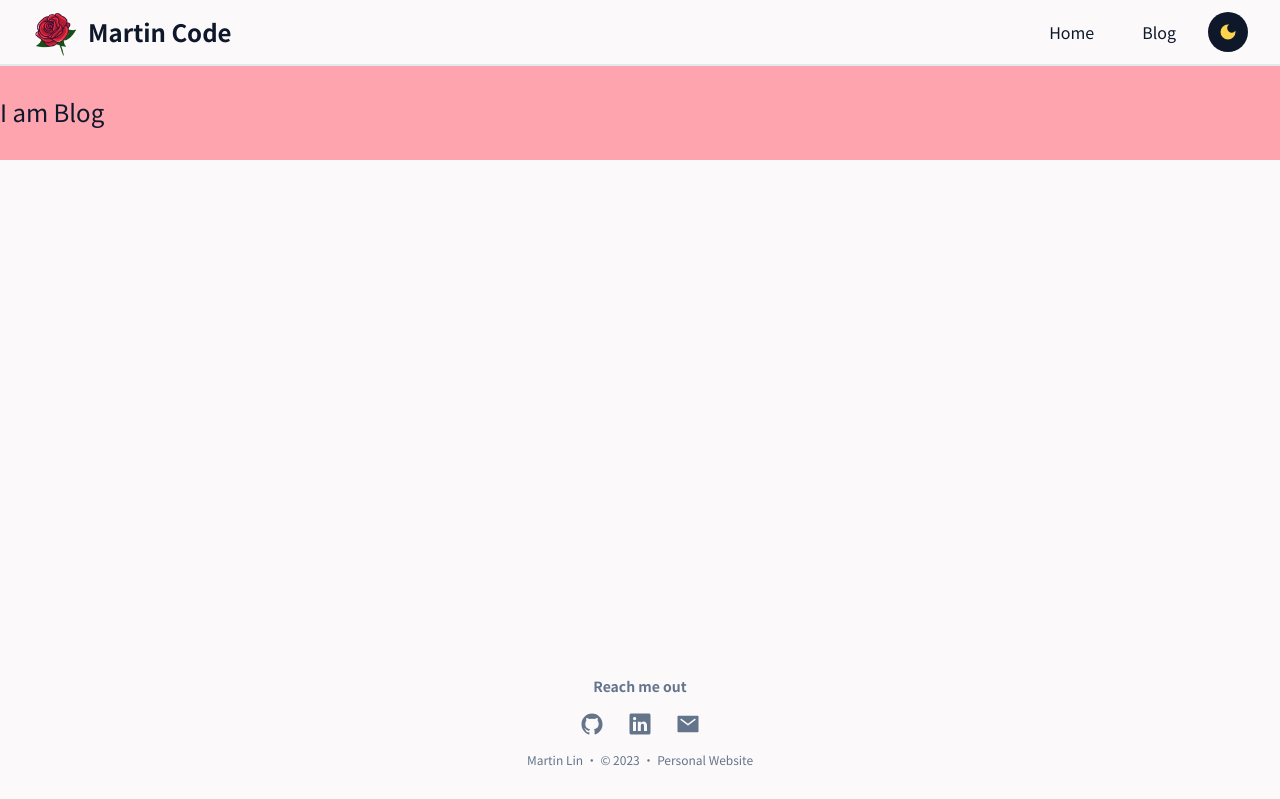
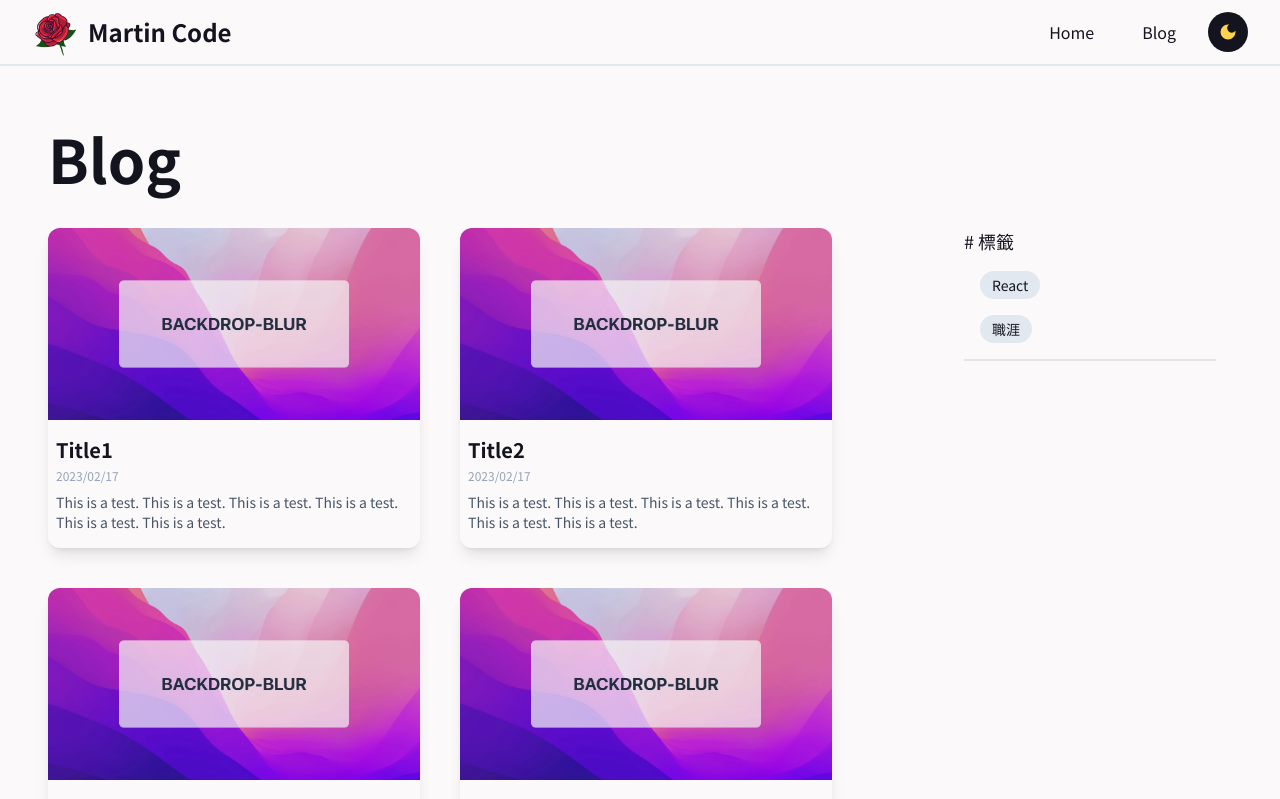
Before and after one commit to ChengYiLin/MTCode, a Next.js app: page /Blog in a window 1280 px wide. Shown: the top 799 px of the page. Built offline with nearby package versions, Linux system fonts and the light colour scheme.

Commit message:
feat: Build up the Basic Blog Page UI

```diff
--- a/src/app/Blog/page.tsx
+++ b/src/app/Blog/page.tsx
@@ -1,9 +1,23 @@
+import BlogFilter from '@/components/BlogFilter';
+import BlogListItem from '@/components/BlogListItem';
+
 export default function Blog() {
   return (
     <>
-      <div className="bg-rose-300">
-        <div className="container mx-auto ">
-          <div className="py-8 text-2xl">I am Blog</div>
+      <div className="mx-auto box-border max-w-screen-xl px-8 sm:px-12">
+        <h1 className="pt-8 pb-5 text-3xl font-bold leading-normal sm:pt-16 sm:pb-10 sm:text-6xl">
+          Blog
+        </h1>
+        <div className="grid grid-cols-1 gap-4 sm:grid-cols-12">
+          <div className="grid grid-cols-1 gap-10 sm:col-span-8 sm:col-start-1 lg:grid-cols-2">
+            <BlogListItem title="Title1" />
+            <BlogListItem title="Title2" />
+            <BlogListItem title="Title3" />
+            <BlogListItem title="Title4" />
+          </div>
+          <aside className="col-span-3 col-start-10 hidden rounded-xl sm:block">
+            <BlogFilter />
+          </aside>
         </div>
       </div>
     </>
--- /dev/null
+++ b/src/components/BlogFilter/index.tsx
@@ -0,0 +1,29 @@
+import { FC } from 'react';
+
+interface IFilterTag {
+  value: string;
+}
+
+const FilterTag: FC<IFilterTag> = ({ value }) => {
+  return (
+    <div className="cursor-pointer rounded-full bg-slate-200 px-3 py-1 text-sm dark:bg-slate-500 hover:dark:bg-slate-600">
+      {value}
+    </div>
+  );
+};
+
+const BlogFilter = () => {
+  return (
+    <>
+      <div className="mx-4 border-b-2 border-stone-200 dark:border-stone-600">
+        <p className="text-lg leading-normal"># 標籤</p>
+        <div className="flex flex-col items-start gap-4 py-4 px-4">
+          <FilterTag value="React" />
+          <FilterTag value="職涯" />
+        </div>
+      </div>
+    </>
+  );
+};
+
+export default BlogFilter;
--- /dev/null
+++ b/src/components/BlogListItem/index.tsx
@@ -0,0 +1,33 @@
+import Image from 'next/image';
+import { FC } from 'react';
+
+interface Props {
+  title: string;
+}
+
+const BlogListItem: FC<Props> = ({ title }) => {
+  return (
+    <div className="group cursor-pointer overflow-clip rounded-xl shadow-lg hover:shadow-2xl dark:bg-stone-900 dark:hover:bg-stone-800">
+      <div className="relative h-48 overflow-clip">
+        <Image
+          src="/assets/template.webp"
+          className="object-cover transition-transform duration-300 group-hover:scale-110"
+          fill
+          alt="123"
+        />
+      </div>
+      <div className="py-4 px-2">
+        <h2 className="text-xl font-bold">{title}</h2>
+        <div className="mt-1 mb-2 flex text-xs text-slate-400 dark:text-slate-600">
+          <p>{'2023/02/17'}</p>
+        </div>
+        <p className="text-sm text-slate-600 dark:text-slate-400">
+          This is a test. This is a test. This is a test. This is a test. This
+          is a test. This is a test.
+        </p>
+      </div>
+    </div>
+  );
+};
+
+export default BlogListItem;
--- a/src/components/Layout/Footer.tsx
+++ b/src/components/Layout/Footer.tsx
@@ -29,9 +29,9 @@ const Footer: FC = () => {
             <a
               className="cursor-pointer text-2xl hover:text-rose-500"
               target="_blank"
-              href="https://github.com/ChengYiLin"
+              href="mailto:cheng.yi.lin.217@gmail.com?subject='Hi Martin'"
               rel="noreferrer"
-              aria-label="Github"
+              aria-label="Gmail"
             >
               <IoMailSharp />
             </a>
--- a/src/style/global.css
+++ b/src/style/global.css
@@ -13,6 +13,10 @@
     @apply flex items-center justify-center;
   }
 
+  .text-gradient {
+    @apply bg-clip-text	text-transparent bg-gradient-to-r from-pink-500 to-violet-500 dark:from-green-400 dark:to-blue-500;
+  }
+
   .bg-gradient {
     @apply bg-gradient-to-br from-blue-300 to-rose-400 dark:from-green-400 dark:to-blue-500;
   }
--- a/tailwind.config.js
+++ b/tailwind.config.js
@@ -11,7 +11,7 @@ module.exports = {
       colors: {
         primary: '#FD0054',
         secondary: '#59CE8F',
-        dark: '#0f182b',
+        dark: '#14141e',
         light: '#FBF9FA',
       },
     },
```
Also changed, not shown: public/assets/template.webp (added).
